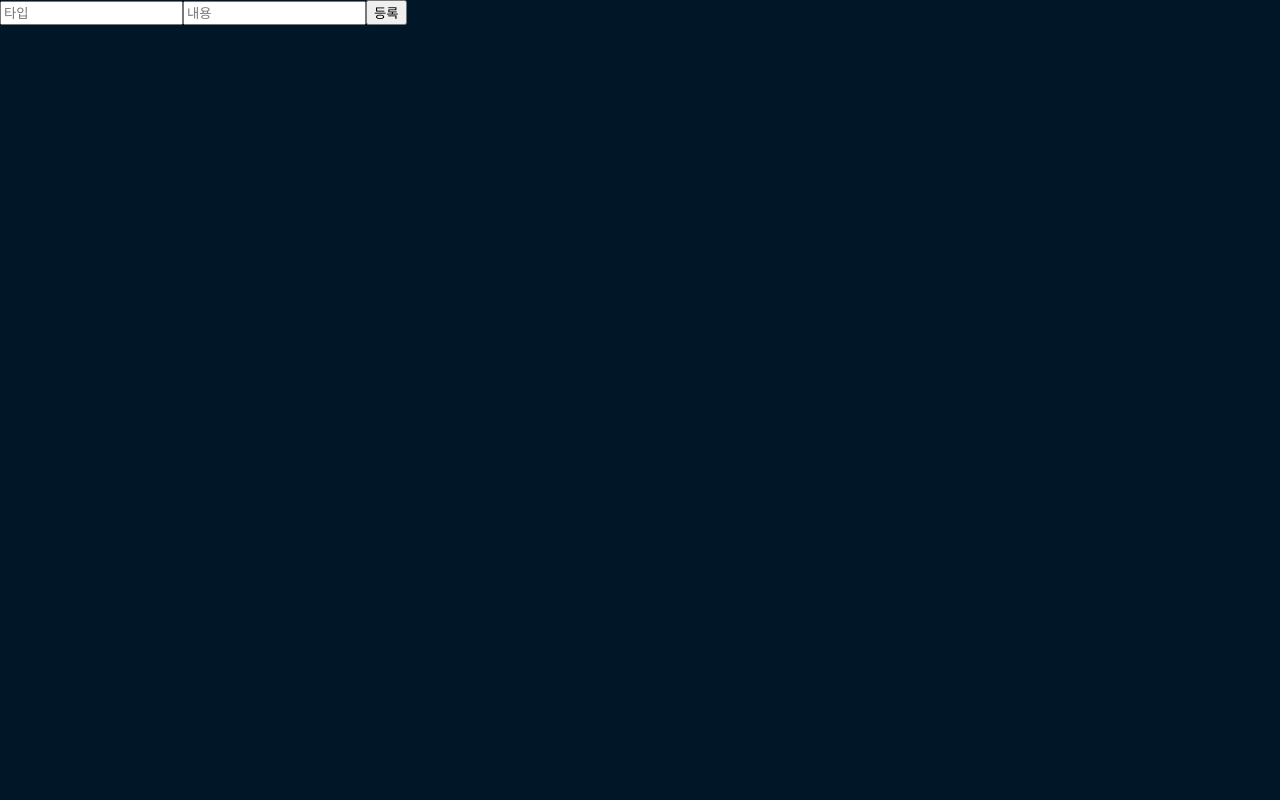
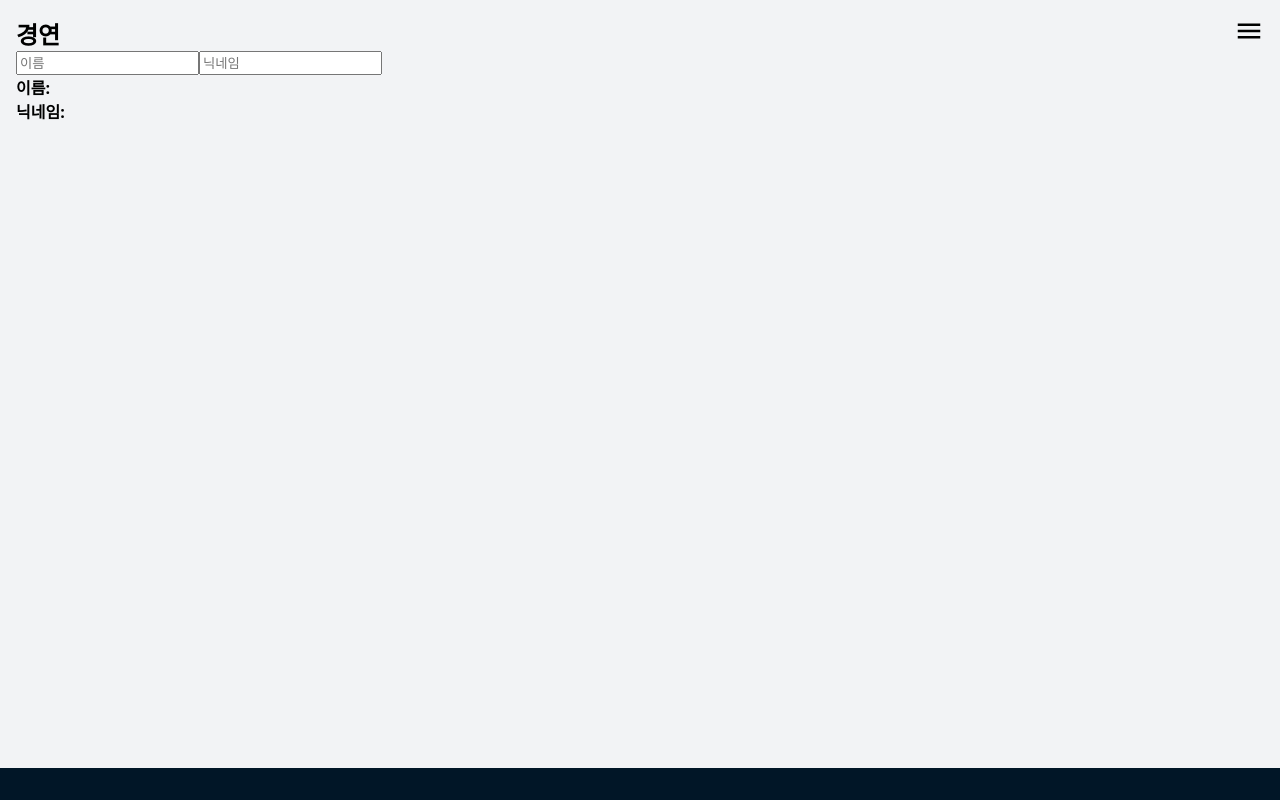
Before and after one commit to syugi/AIRIM, a React app in the folder airim-react/: page /createTalk in a window 1280 px wide. Built offline with nearby package versions, Linux system fonts and the light colour scheme.

Commit message:
add useReducer

```diff
--- a/airim-react/src/components/CreateTalk.js
+++ b/airim-react/src/components/CreateTalk.js
@@ -1,18 +1,53 @@
-import React from 'react';
+import React, { useState, useEffect } from 'react';
+import useInputs from './common/useInputs';
+import Layout from './common/Layout';
 
-const CreateTalk = ({ type, content, onChange, onCreate }) => {
-  //function CreateTalk({ type, content, onChange, onCreate }) {
+const CreateTalk = ({ history }) => {
+  //렌더링 될때마다 호출됨
+  useEffect(() => {
+    console.log('렌더링이 완료되었습니다!');
+    console.log({
+      name,
+      nickname,
+    });
+  });
+
+  const [state, onChange] = useInputs({
+    name: '',
+    nickname: '',
+  });
+
+  const { name, nickname } = state;
+
   return (
-    <div>
-      <input name="type" placeholder="타입" onChange={onChange} value={type} />
-      <input
-        name="content"
-        placeholder="내용"
-        onChange={onChange}
-        value={content}
-      />
-      <button onClick={onCreate}>등록</button>
-    </div>
+    <Layout history={history}>
+      <div>
+        <div>
+          <input
+            name="name"
+            placeholder="이름"
+            onChange={onChange}
+            value={name}
+          />
+          <input
+            name="nickname"
+            placeholder="닉네임"
+            onChange={onChange}
+            value={nickname}
+          />
+        </div>
+        <div>
+          <div>
+            <b>이름: </b>
+            {name}
+          </div>
+          <div>
+            <b>닉네임: </b>
+            {nickname}
+          </div>
+        </div>
+      </div>
+    </Layout>
   );
 };
 
--- /dev/null
+++ b/airim-react/src/components/common/useInputs.js
@@ -0,0 +1,16 @@
+import { useReducer } from 'react';
+
+function reducer(state, action) {
+  return {
+    ...state,
+    [action.name]: action.value,
+  };
+}
+
+export default function useInputs(initialForm) {
+  const [state, dispatch] = useReducer(reducer, initialForm);
+  const onChange = (e) => {
+    dispatch(e.target);
+  };
+  return [state, onChange];
+}
```
